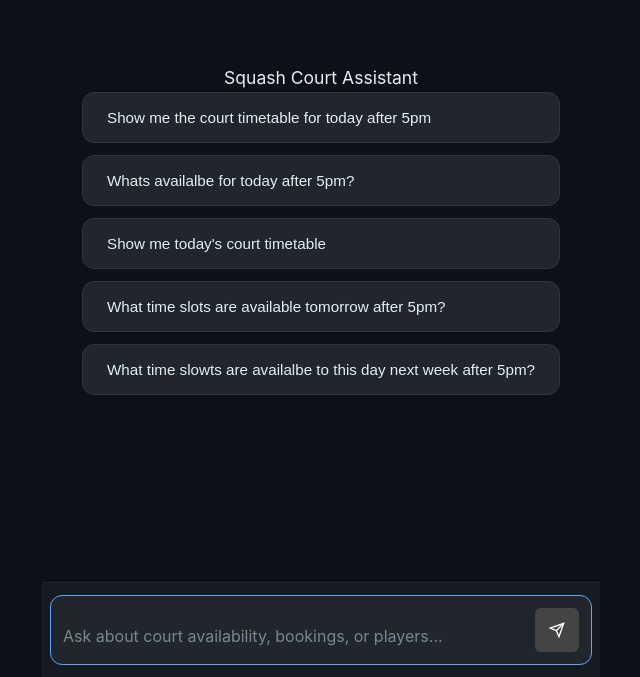
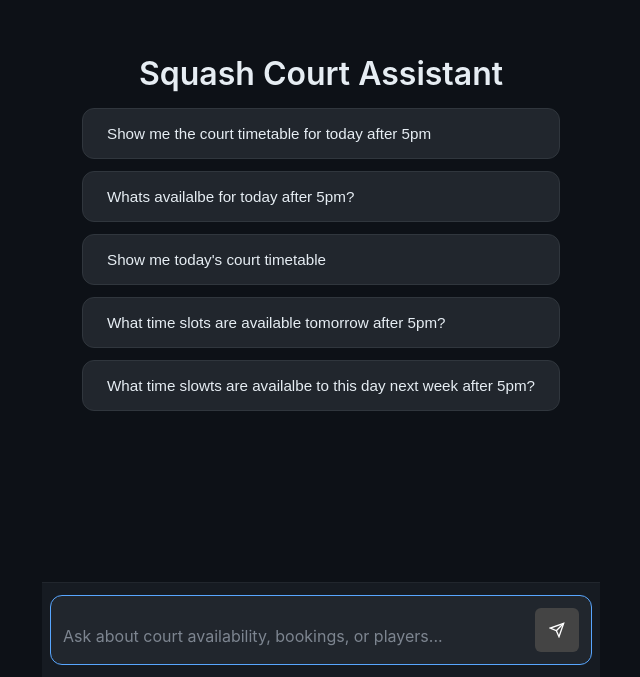
Before and after one commit to reeawnc/clubmanager-booking, a Vue app in the folder Bookings/: page / in a window 1280 px wide. Shown: the part 123-800 px from the top of the page, without its empty margins (319-959 px from the left). Built offline with nearby package versions, Linux system fonts and the light colour scheme.

Commit message:
Update ChatView.vue

```diff
--- a/Bookings/src/views/ChatView.vue
+++ b/Bookings/src/views/ChatView.vue
@@ -18,7 +18,7 @@
     <main class="messages-container" ref="messagesContainer">
       <!-- Initial prompt buttons when no messages -->
       <div v-if="messages.length === 0" class="initial-prompts">
-        <h3>Squash Court Assistant</h3>
+        <h2>Squash Court Assistant</h2>
         <div class="prompt-buttons">
           <button
             v-for="prompt in quickPrompts"
```
